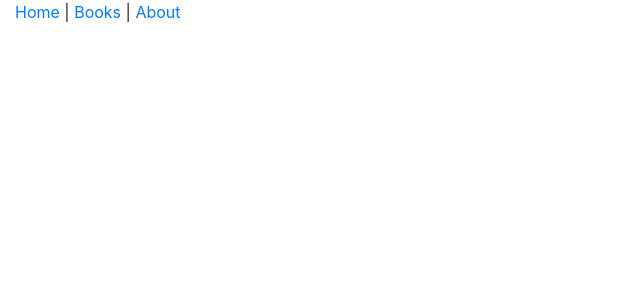
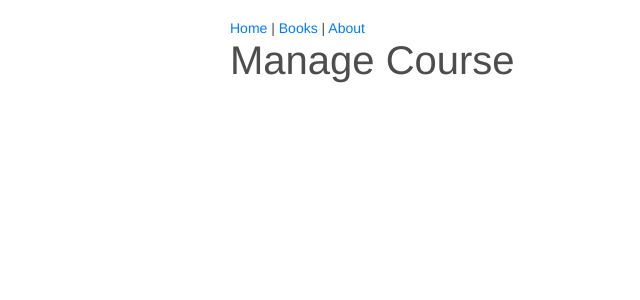
Before and after one commit to falam/react-redux-saga-crud-app, a React (Create React App) app: page /book in a window 1280 px wide. Shown: the top 300 px of the page, without its empty margins (0-640 px from the left). Built offline with nearby package versions, Linux system fonts and the light colour scheme.

Commit message:
First changes to introduce Manage Books page

```diff
--- a/src/components/App.js
+++ b/src/components/App.js
@@ -1,6 +1,7 @@
 import React, { Component } from 'react';
 import HomePage from './home/HomePage';
 import BooksPage from './book/BooksPage';
+import ManageBookPage from './book/ManageBookPage';
 import AboutPage from './about/AboutPage';
 import Header from './common/Header';
 import { Switch, Route, withRouter } from 'react-router-dom'
@@ -14,7 +15,8 @@ class App extends Component {
         <Header/>
         <Switch>
           <Route path="/" exact component={HomePage} />
-          <Route path="/books" exact render={() => <BooksPage/>}/>
+          <Route path="/books" exact component={BooksPage} />
+          <Route path="/book" exact component={ManageBookPage} />
           <Route path="/about" component={AboutPage} />
         </Switch>
       </div>
--- /dev/null
+++ b/src/components/book/BookForm.js
@@ -0,0 +1,13 @@
+import React from 'react';
+//import TextInput from '../common/TextInput';
+//import SelectInput from '../common/SelectInput';
+
+const BookForm = () => {
+  return (
+    <form>
+      <h1>Manage Course</h1>
+    </form>
+  );
+};
+
+export default BookForm;
--- a/src/components/book/BookList.js
+++ b/src/components/book/BookList.js
@@ -12,6 +12,7 @@ const BookList = ({books}) => {
         <th>Author</th>
         <th>Publisher</th>
         <th>Pages</th>
+        {/*<th>Website</th>*/}
       </tr>
       </thead>
       <tbody>
--- a/src/components/book/BookListRow.js
+++ b/src/components/book/BookListRow.js
@@ -10,6 +10,7 @@ const BookListRow = ({book}) => {
       <td>{book.author}</td>
       <td>{book.publisher}</td>
       <td>{book.pages}</td>
+      {/*<td><a href={book.website} target="_blank">{book.title}</a></td>*/}
     </tr>
   );
 };
--- a/src/components/book/BooksPage.js
+++ b/src/components/book/BooksPage.js
@@ -8,7 +8,7 @@ import BookList from './BookList';
 class BooksPage extends React.Component {
   constructor(props, context) {
     super(props, context);
-    //this.redirectToAddCoursePage = this.redirectToAddCoursePage.bind(this);
+    this.redirectToAddBookPage = this.redirectToAddBookPage.bind(this);
   }
 
   bookRow(book, index) {
@@ -20,12 +20,12 @@ class BooksPage extends React.Component {
     */
   }
 
-  redirectToAddCoursePage() {
-    //browserHistory.push('/course');
+  redirectToAddBookPage() {
+    this.props.history.push('/book');
   }
 
   render() {
-    const {books} = this.props;
+    const {books, history} = this.props;
 
     return (
       <div>
@@ -33,8 +33,9 @@ class BooksPage extends React.Component {
         <input type="submit"
                value="Add Books"
                className="btn btn-primary"
-               //onClick={this.redirectToAddCoursePage}
+               onClick={this.redirectToAddBookPage}
                />
+             <br/><br/>
         <BookList books={books} />
       </div>
     );
--- /dev/null
+++ b/src/components/book/ManageBookPage.js
@@ -0,0 +1,30 @@
+import React from 'react';
+import PropTypes from 'prop-types';
+import {connect} from 'react-redux';
+import {bindActionCreators} from 'redux';
+import * as bookActions from '../../actions/bookActions';
+import BookForm from './BookForm';
+//import {authorsFormattedForDropdown} from '../../selectors/selectors';
+//import toastr from 'toastr';
+
+export class ManageBookPage extends React.Component {
+  constructor(props, context) {
+    super(props, context);
+
+    this.state = {
+      errors: {},
+      saving: false
+    };
+
+    //this.updateCourseState = this.updateCourseState.bind(this);
+    //this.saveCourse = this.saveCourse.bind(this);
+  }
+
+  render() {
+    return (
+      <BookForm />
+    );
+  }
+}
+
+export default ManageBookPage;
--- a/src/components/common/Header.js
+++ b/src/components/common/Header.js
@@ -6,7 +6,7 @@ import { NavLink } from 'react-router-dom';
 const Header = () => {
   return (
     <nav>
-      <NavLink to="/" activeClassName="active">Home</NavLink>
+      <NavLink exact to="/" activeClassName="active">Home</NavLink>
       {" | "}
       <NavLink to="/books" activeClassName="active">Books</NavLink>
       {" | "}
--- a/src/index.css
+++ b/src/index.css
@@ -1,3 +1,4 @@
+/*
 body {
   margin: 0;
   padding: 0;
@@ -7,8 +8,25 @@ body {
   -webkit-font-smoothing: antialiased;
   -moz-osx-font-smoothing: grayscale;
 }
+*/
 
 code {
   font-family: source-code-pro, Menlo, Monaco, Consolas, "Courier New",
     monospace;
 }
+
+#root {
+  font: 14px 'Helvetica Neue', Helvetica, Arial, sans-serif;
+  color: #4d4d4d;
+  min-width: 550px;
+  max-width: 850px;
+  margin: 0 auto;
+}
+
+a.active {
+  color: orange;
+}
+
+nav {
+  padding-top: 20px;
+}
```
